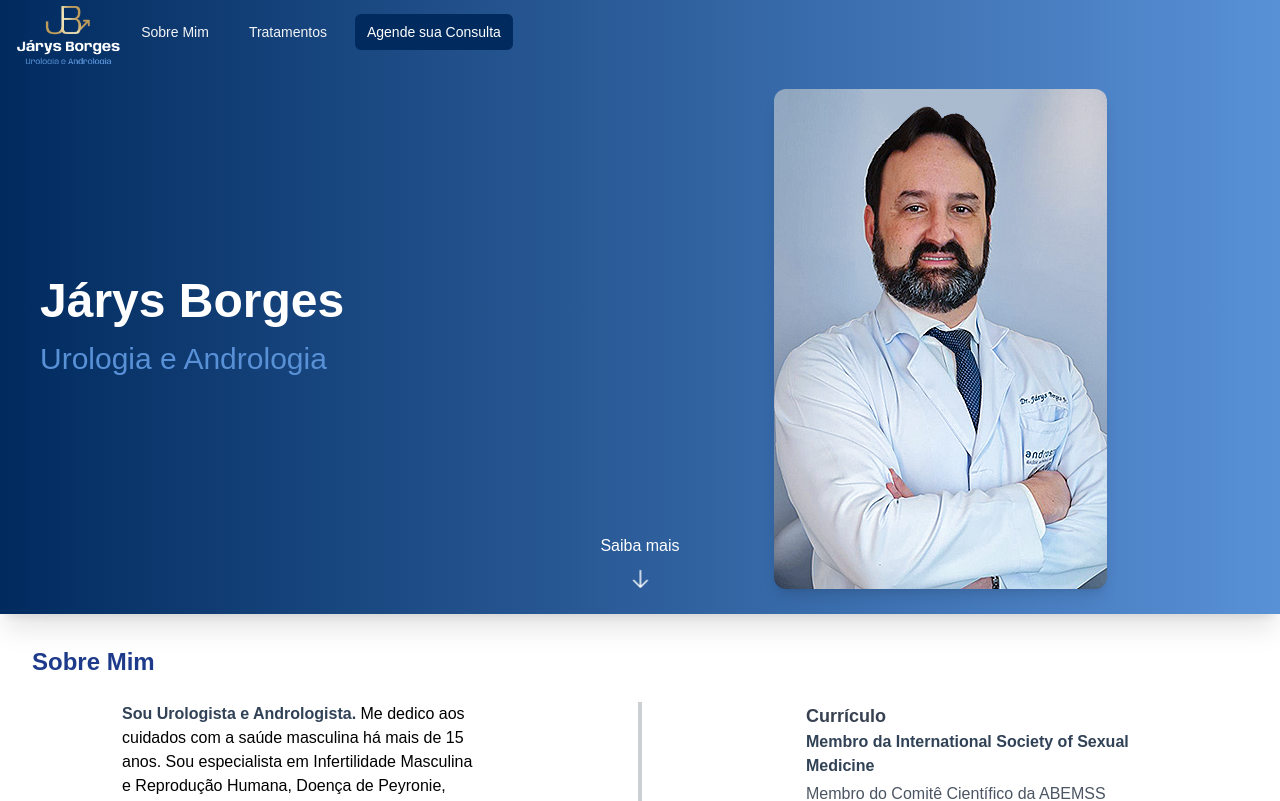
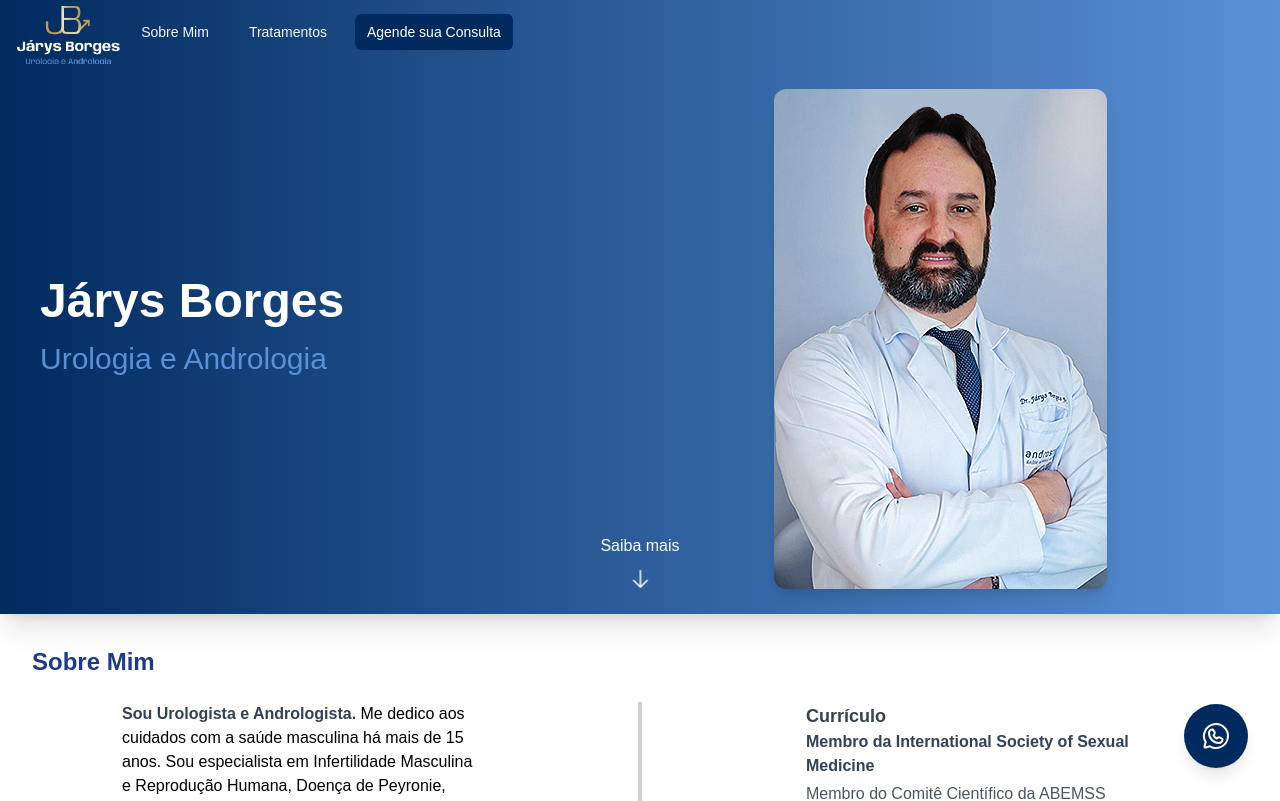
Before and after one commit to DeborahLyra/jarys-borges-landing-page, a React (Vite) app: page / in a window 1280 px wide. Shown: the top 801 px of the page. Built offline with nearby package versions, Linux system fonts and the light colour scheme; a web font is replaced by a local one.

Commit message:
added whatsapp btn

```diff
--- a/src/pages/HomePage.tsx
+++ b/src/pages/HomePage.tsx
@@ -4,6 +4,7 @@ import { Contact } from "../components/contact/Contact";
 import { Footer } from "../components/footer/Footer";
 import { Navbar } from "../components/Navbar/Navbar";
 import { Surgeries } from "../components/surgeries/Surgeries";
+import { WhatsappLogo } from "phosphor-react";
 
 
 export function HomePage() {
@@ -12,9 +13,17 @@ export function HomePage() {
       <Navbar />
       <Banner />
       <AboutMe />
-      <Surgeries/>
+      <Surgeries />
       <Contact />
-      <Footer/>
+      <Footer />
+      <a
+        className="fixed bottom-8 right-8 flex items-center justify-center bg-deepBlue text-white hover:bg-skyBlue rounded-full shadow-lg p-4 transition-all duration-300 transform hover:scale-110 hover:shadow-xl"
+        aria-label="Contato via WhatsApp"
+        href="https://api.whatsapp.com/send?phone=5581993169020&text=Ol%C3%A1,%20gostaria%20de%20agendar%20uma%20consulta%20com%20Dr.%20Járys%20Borba%20"
+        target="_blank"
+      >
+        <WhatsappLogo size={32} />
+      </a>
     </div>
   )
 }
```
